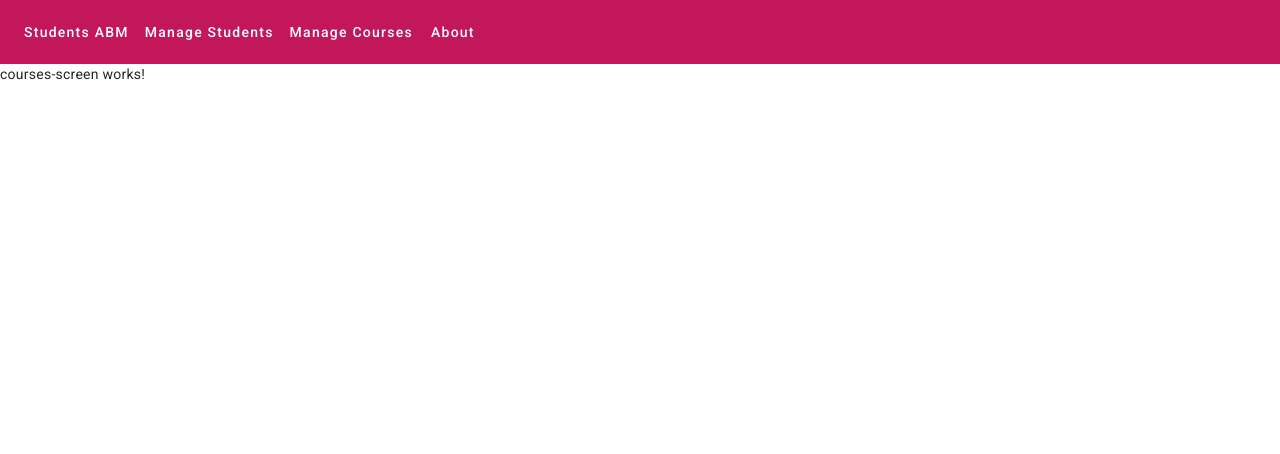
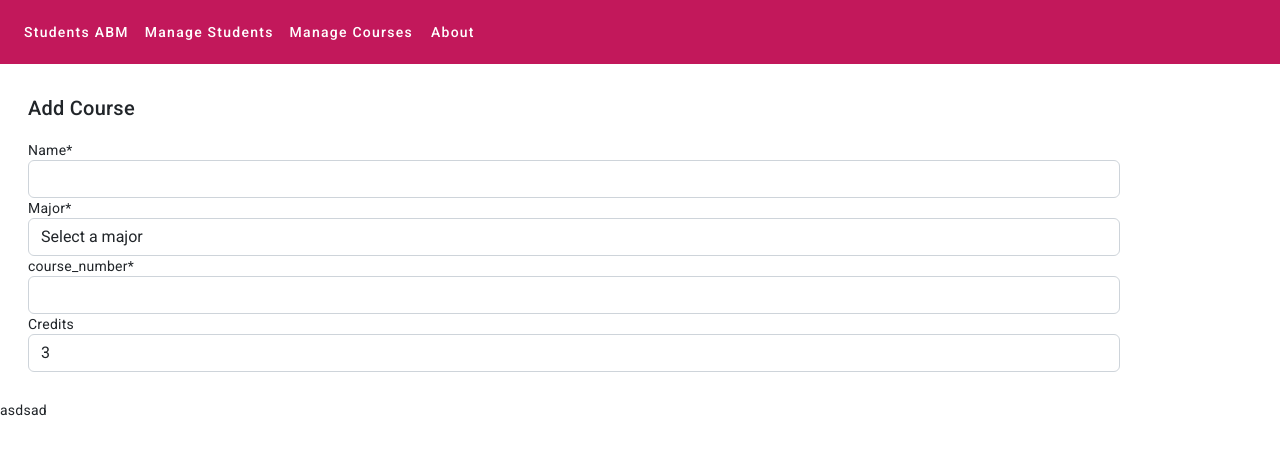
Before and after one commit to NeneWang/lista-alumnos, an Angular app: page /courses in a window 1280 px wide. Shown: the top 454 px of the page. Built offline with nearby package versions, Linux system fonts and the light colour scheme.

Commit message:
added course form components

```diff
--- a/src/app/course-form/course-form.component.html
+++ b/src/app/course-form/course-form.component.html
@@ -1 +1,66 @@
-<p>course-form works!</p>
+<div class="container m-1 p-4">
+  <div class="row">
+    <div class="user-form">
+      <h2>Add Course</h2>
+      <form [formGroup]="courseForm" (ngSubmit)="onsubmit()">
+        <div class="form-group">
+          <label for="name">Name*</label>
+          <input
+            type="text"
+            id="name"
+            formControlName="name"
+            class="form-control"
+          />
+          <div
+            *ngIf="
+              courseForm.get('name')!.hasError('required') &&
+              courseForm.get('name')!.touched
+            "
+            class="text-danger"
+          >
+            Name is required
+          </div>
+        </div>
+
+        <div class="form-group">
+            <label for="major">Major*</label>
+            <select id="major" formControlName="major" class="form-control">
+              <option value="">Select a major</option>
+              <option *ngFor="let major of majors" [value]="major">{{ major }}</option>
+            </select>
+            <div *ngIf="courseForm.get('major')!.hasError('required') && courseForm.get('name')!.touched" class="text-danger">
+              Major is required
+            </div>
+          </div>
+
+        <div class="form-group">
+          <label for="course_number">course_number*</label>
+          <input
+            type="string"
+            id="course_number"
+            formControlName="course_number"
+            class="form-control"
+          />
+          <div
+            *ngIf="courseForm.get('course_number')!.errors && courseForm.get('course_number')!.touched"
+            class="alert alert-danger"
+          >
+            <div *ngIf="courseForm.get('course_number')!.hasError('required')">
+              Course Number is required
+            </div>
+          </div>
+
+          <div class="form-group">
+            <label for="credits">Credits</label>
+            <input
+              type="number"
+              id="credits"
+              formControlName="credits"
+              class="form-control"
+            />
+          </div>
+        </div>
+      </form>
+    </div>
+  </div>
+</div>
--- a/src/app/course-form/course-form.component.ts
+++ b/src/app/course-form/course-form.component.ts
@@ -18,7 +18,7 @@ export class CourseFormComponent {
       name: ['', Validators.required],
       course_number: ['', Validators.required],
       major: ['', Validators.required],
-      credits: [0, Validators.required],
+      credits: [3, Validators.required],
       description: ['']
     });
   }
@@ -36,5 +36,7 @@ export class CourseFormComponent {
 interface Course {
   name: string;
   major: string;
+  course_number: string;
   credits: number;
+  description: string;
 }
--- a/src/app/pages/courses-screen/courses-screen.component.html
+++ b/src/app/pages/courses-screen/courses-screen.component.html
@@ -1 +1,7 @@
-<p>courses-screen works!</p>
+<app-course-form
+    (courseAdd)="onCourseAdded($event)"
+></app-course-form>
+
+
+
+asdsad
--- a/src/app/pages/courses-screen/courses-screen.component.ts
+++ b/src/app/pages/courses-screen/courses-screen.component.ts
@@ -6,6 +6,7 @@ import { Component } from '@angular/core';
   styleUrls: ['./courses-screen.component.scss']
 })
 export class CoursesScreenComponent {
+
 
   exampleCourses: Course[] = [
     {
@@ -25,6 +26,22 @@ export class CoursesScreenComponent {
 
   ]
 
+
+  onCourseAdded(course: Course) {
+    this.exampleCourses.unshift(course);
+  }
+
+  editCourse(course: Course) {
+    console.log('Editing course:', course);
+  }
+
+  deleteCourse(course: Course) {
+    const index = this.exampleCourses.indexOf(course);
+    if (index !== -1) {
+      this.exampleCourses.splice(index, 1);
+    }
+  }
+
 }
 
 
--- a/src/app/pages/students-screen/students-screen.component.ts
+++ b/src/app/pages/students-screen/students-screen.component.ts
@@ -37,12 +37,12 @@ export class StudentsScreenComponent {
     this.students.unshift(student);
   }
 
-  editStudent(student: any) {
+  editStudent(student: Student) {
     // TODO
     console.log('Editing student:', student);
   }
 
-  deleteStudent(student: any) {
+  deleteStudent(student: Student) {
     // TODO
     const index = this.students.indexOf(student);
     if (index !== -1) {
```
